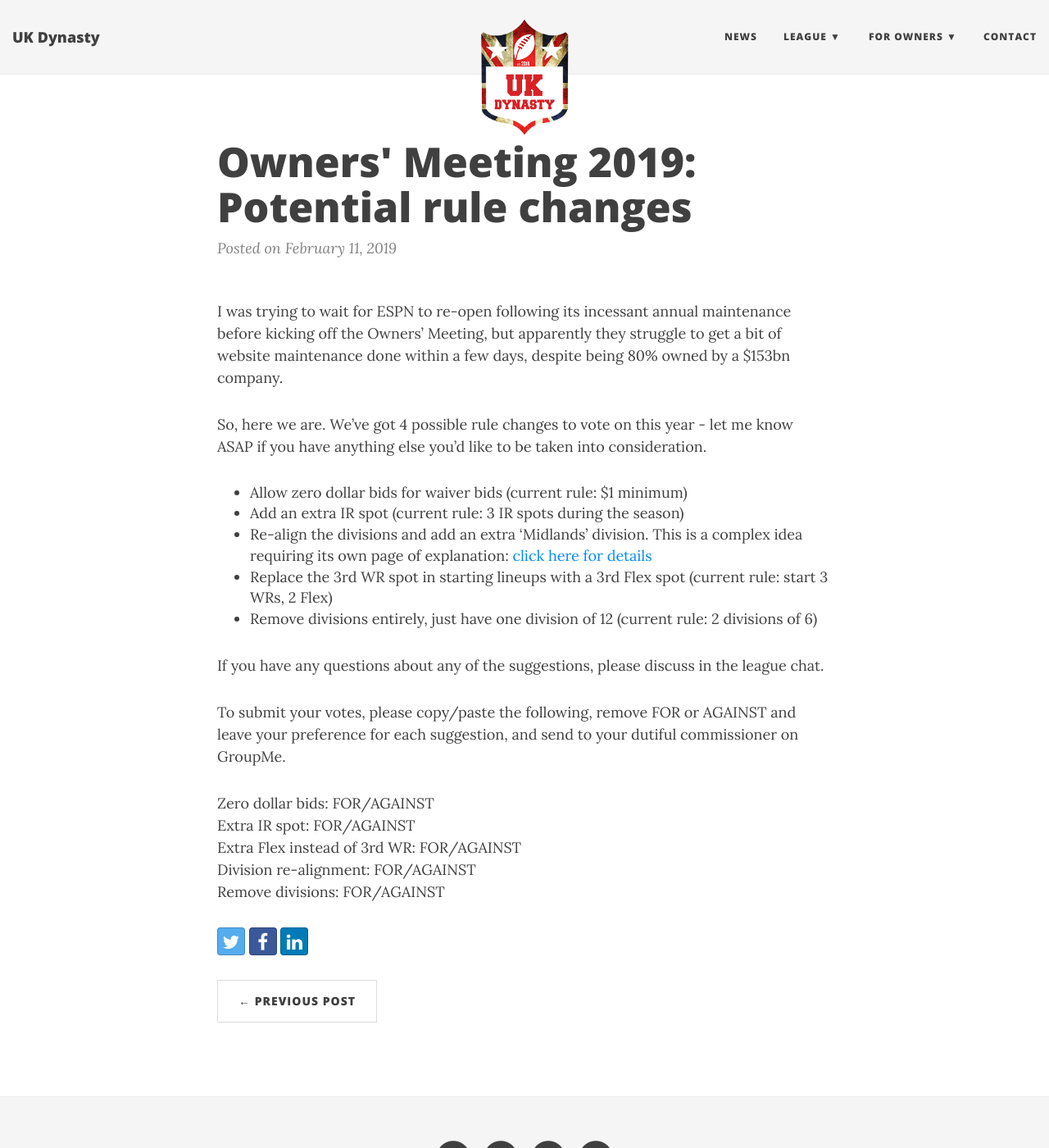
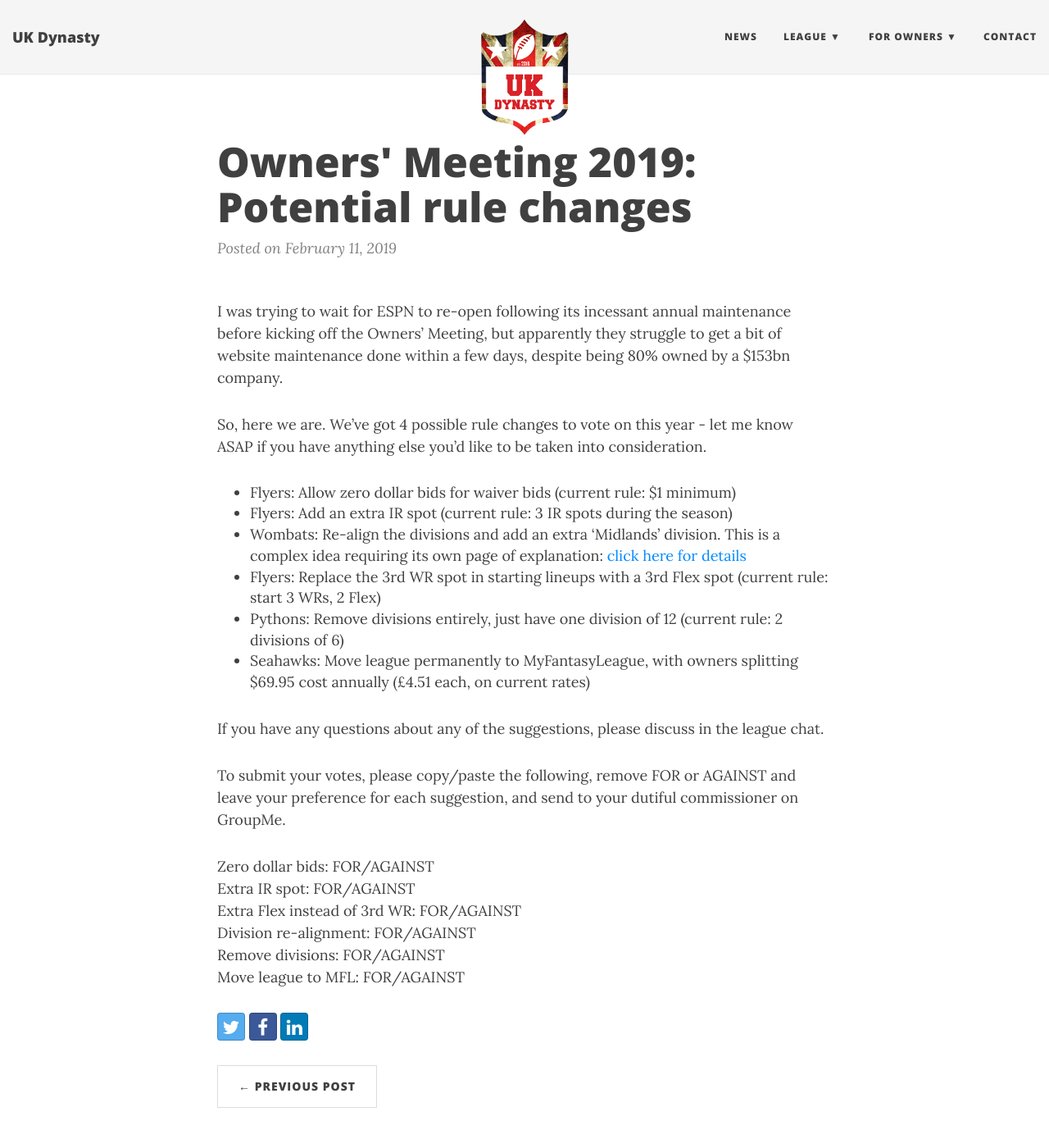
Before and after one commit to UKDynasty/ukdynasty.github.io, a Jekyll site: the page built from _posts/2019-02-11-owners-meeting-2019.md, in a window 1280 px wide and 1400 px high. Shown: the whole window at 82% size. Built offline with Jekyll 4.4.1, drawn with Linux system fonts in a browser that asks for light colours; nearby versions of some CDN libraries.

Commit message:
Add move league to MFL suggestion

```diff
--- a/_posts/2019-02-11-owners-meeting-2019.md
+++ b/_posts/2019-02-11-owners-meeting-2019.md
@@ -10,11 +10,12 @@ I was trying to wait for ESPN to re-open following its incessant annual maintena
 
 So, here we are. We've got 4 possible rule changes to vote on this year - let me know ASAP if you have anything else you'd like to be taken into consideration.
 
-- Allow zero dollar bids for waiver bids (current rule: $1 minimum)
-- Add an extra IR spot (current rule: 3 IR spots during the season)
-- Re-align the divisions and add an extra 'Midlands' division. This is a complex idea requiring its own page of explanation: [click here for details](/misc/division-shakeup-concept)
-- Replace the 3rd WR spot in starting lineups with a 3rd Flex spot (current rule: start 3 WRs, 2 Flex)
-- Remove divisions entirely, just have one division of 12 (current rule: 2 divisions of 6)
+- Flyers: Allow zero dollar bids for waiver bids (current rule: $1 minimum)
+- Flyers: Add an extra IR spot (current rule: 3 IR spots during the season)
+- Wombats: Re-align the divisions and add an extra 'Midlands' division. This is a complex idea requiring its own page of explanation: [click here for details](/misc/division-shakeup-concept)
+- Flyers: Replace the 3rd WR spot in starting lineups with a 3rd Flex spot (current rule: start 3 WRs, 2 Flex)
+- Pythons: Remove divisions entirely, just have one division of 12 (current rule: 2 divisions of 6)
+- Seahawks: Move league permanently to MyFantasyLeague, with owners splitting $69.95 cost annually (£4.51 each, on current rates)
 
 If you have any questions about any of the suggestions, please discuss in the league chat.
 
@@ -25,3 +26,4 @@ Extra IR spot: FOR/AGAINST
 Extra Flex instead of 3rd WR: FOR/AGAINST
 Division re-alignment: FOR/AGAINST
 Remove divisions: FOR/AGAINST
+Move league to MFL: FOR/AGAINST
```
